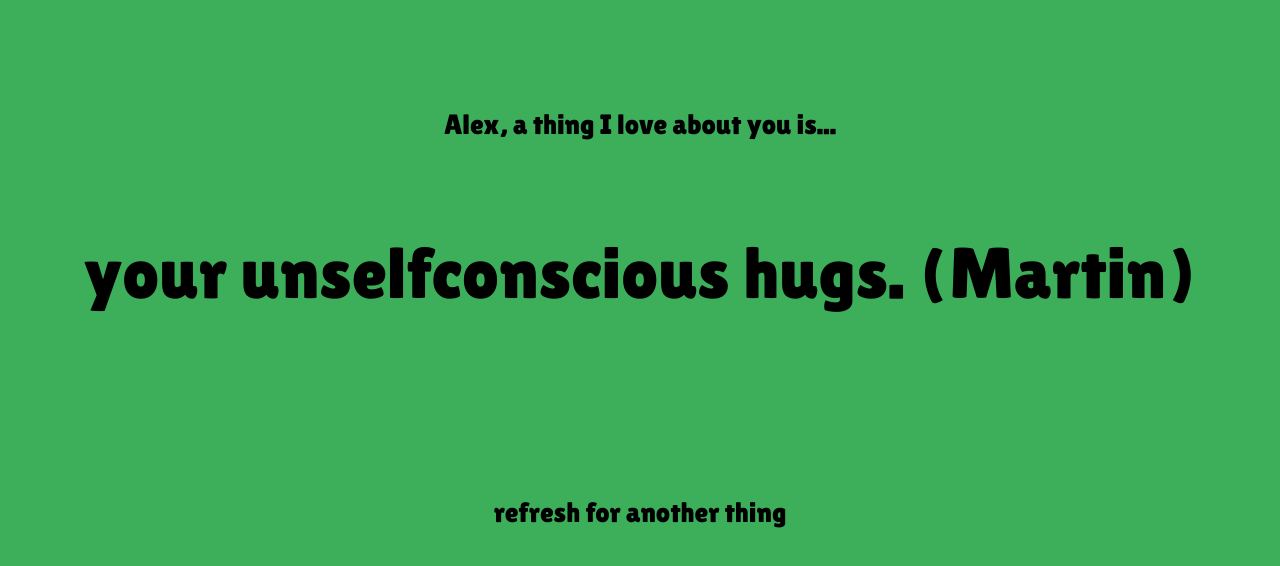
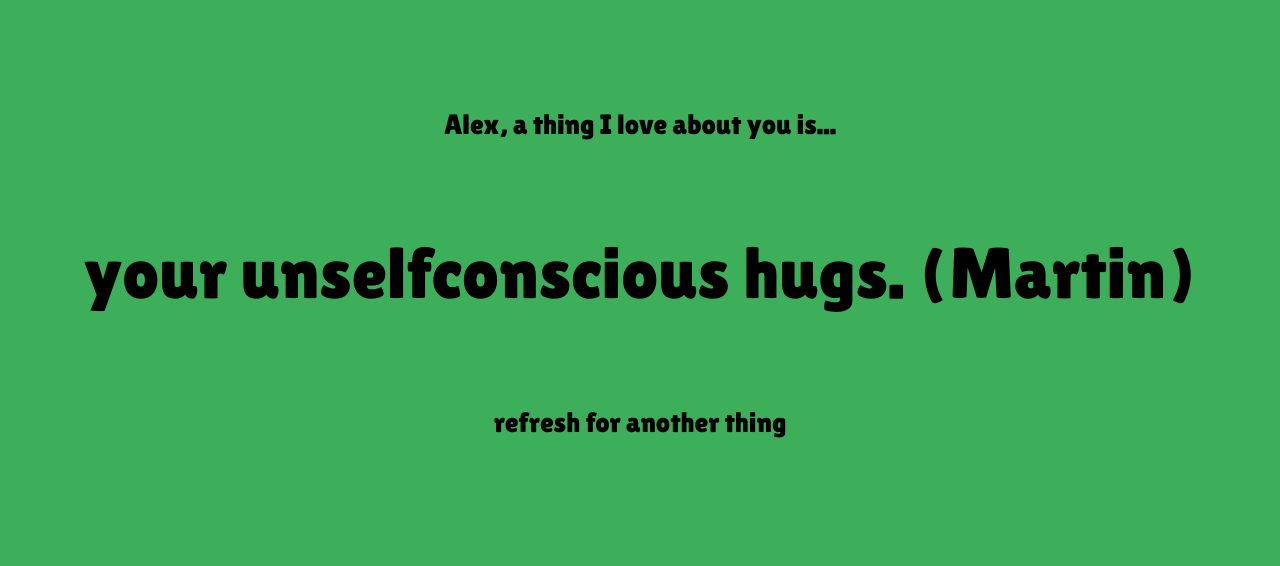
Before and after one commit to lkuper/thingsweloveaboutyou, a plain HTML site: page index.html in a window 1280 px wide. Drawn offline with nearby package versions, Linux system fonts and the light colour scheme.

Commit message:
Style tweaks.

```diff
--- a/style.css
+++ b/style.css
@@ -14,5 +14,5 @@ body {
 }
 
 #refresh {
-    margin: 100px 10px;
+    padding: 10px 50px 10px 50px;
 }
```
